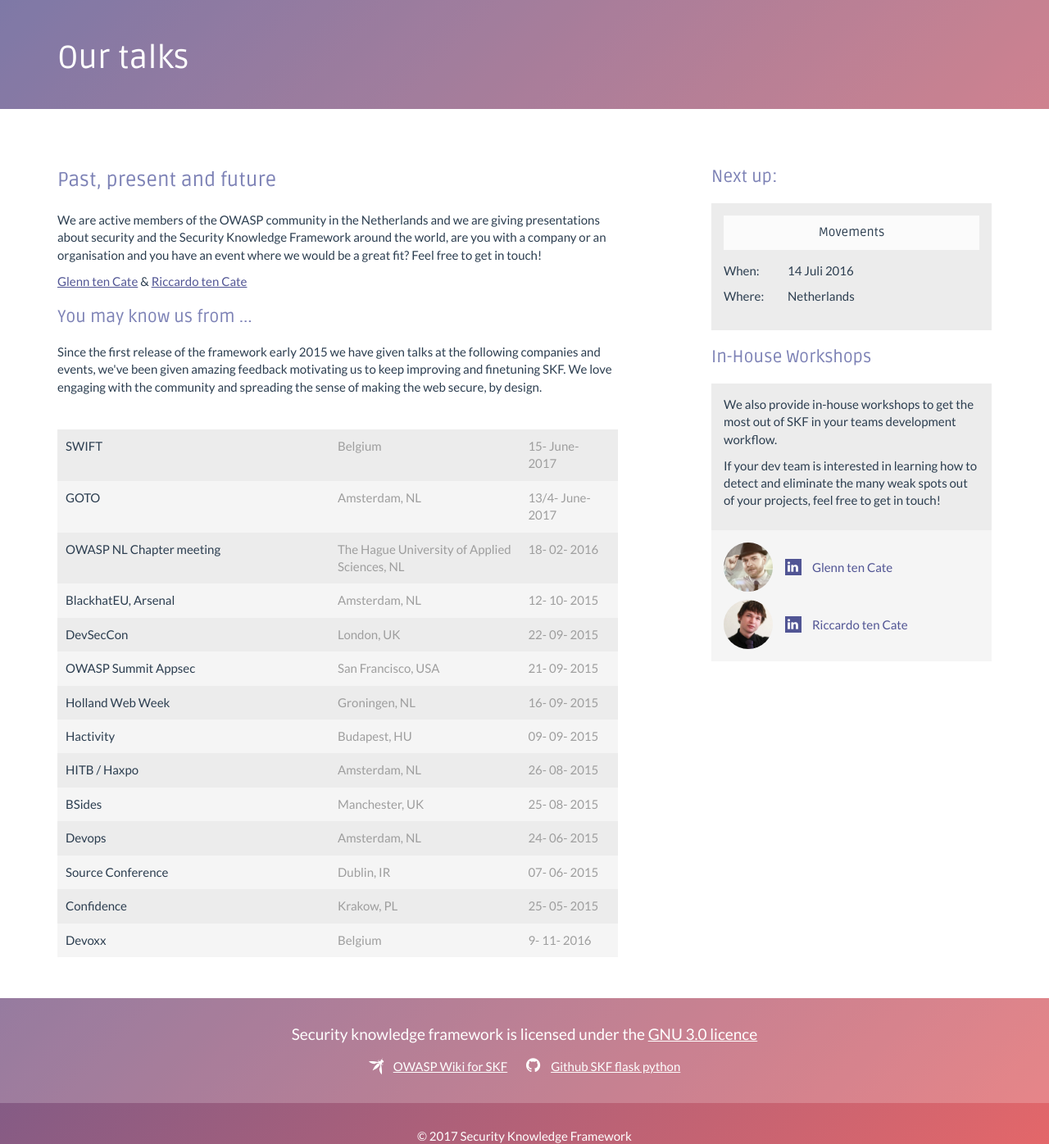
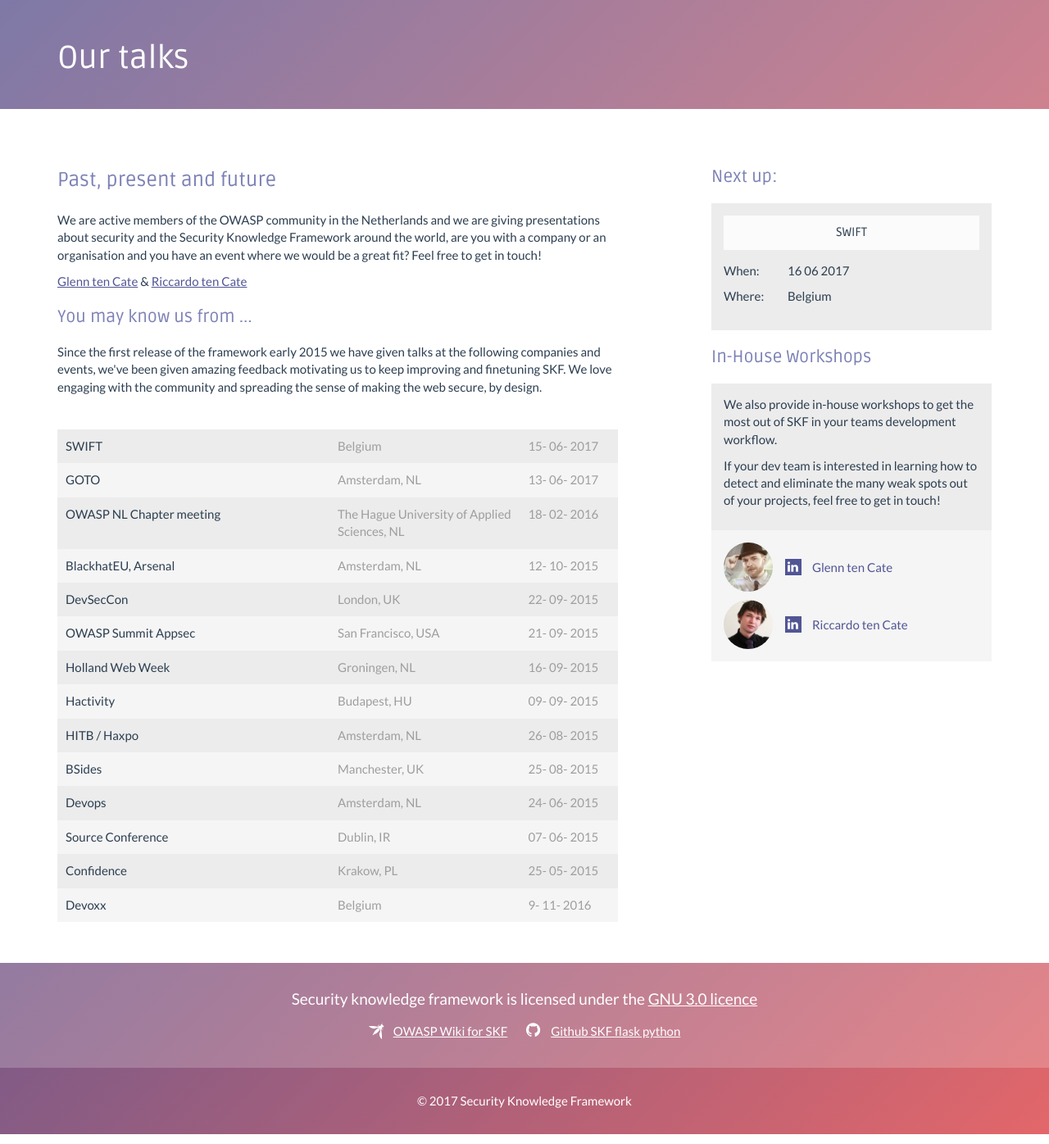
Before and after one commit to blabla1337/skf-www, a PHP site: page /talks.php in a window 1280 px wide. Shown: the part 181-1577 px from the top of the page at 82% size. Run offline with PHP 8.4, Linux system fonts and the light colour scheme; some libraries are stand-ins or nearby versions.

Commit message:
Update talks.php

```diff
--- a/talks.php
+++ b/talks.php
@@ -141,7 +141,7 @@
 							<span class="location">Belgium</span>
 							<span class="date">
 								<span class="day">15</span>
-								<span class="month">June</span>
+								<span class="month">06</span>
 								<span class="year">2017</span>
 							</span>
 						</li>
@@ -149,8 +149,8 @@
 							<span class="name">GOTO</span>
 							<span class="location">Amsterdam, NL</span>
 							<span class="date">
-								<span class="day">13/4</span>
-								<span class="month">June</span>
+								<span class="day">13</span>
+								<span class="month">06</span>
 								<span class="year">2017</span>
 							</span>
 						</li>
@@ -276,19 +276,19 @@
 
 					<div id="calendar">
 						<div class="event">
-							<div class="name">Movements</div>
+							<div class="name">SWIFT</div>
 							<div class="row top">
 								<div class="left">When:</div>
 								<div class="right">
-									<span class="day">14</span>
-									<span class="month">Juli</span>
-									<span class="year">2016</span>
+									<span class="day">16</span>
+									<span class="month">06</span>
+									<span class="year">2017</span>
 								</div>
 							</div>
 							<div class="row">
 								<div class="left">Where:</div>
 								<div class="right">
-									<div class="location">Netherlands</div>
+									<div class="location">Belgium</div>
 								</div>
 							</div>
 							<div class="row web">
```
